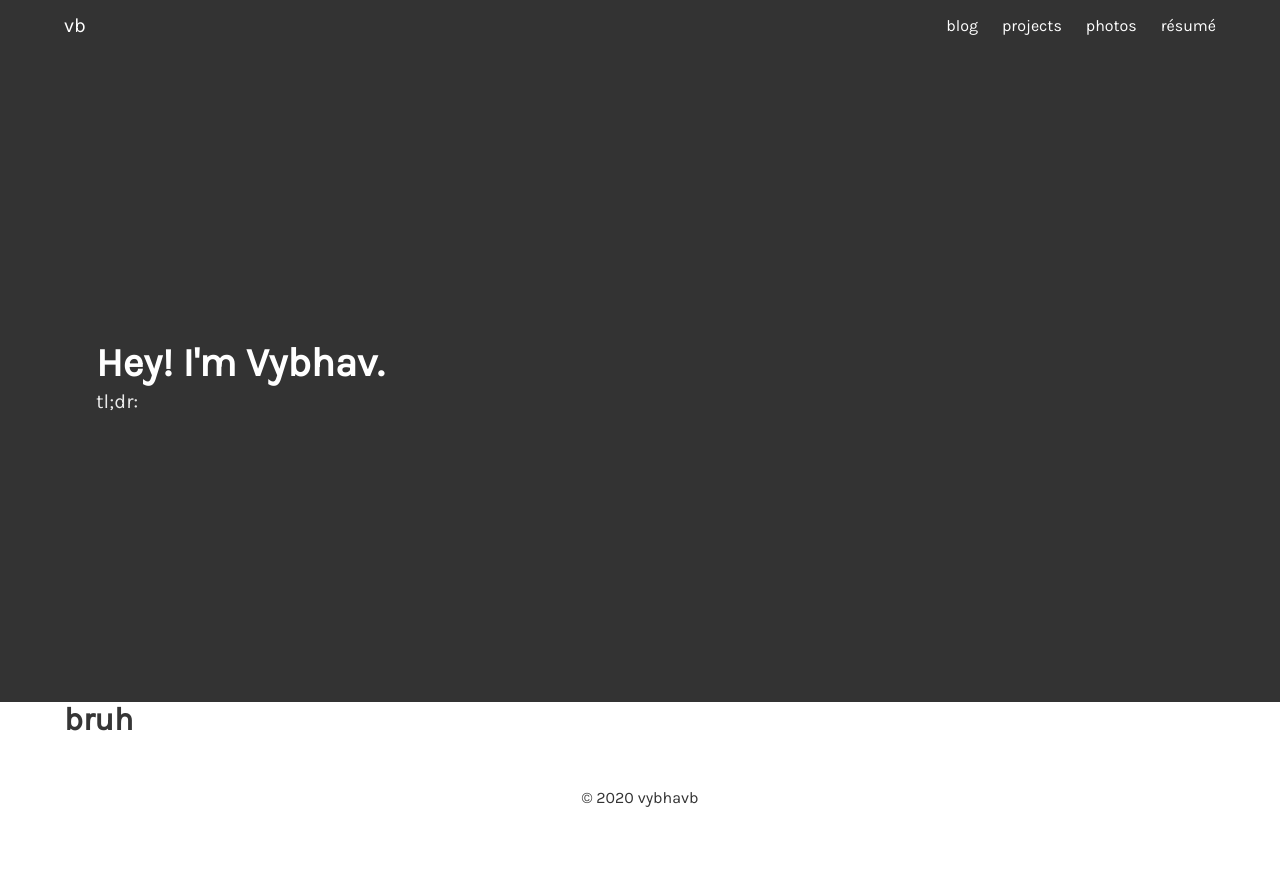
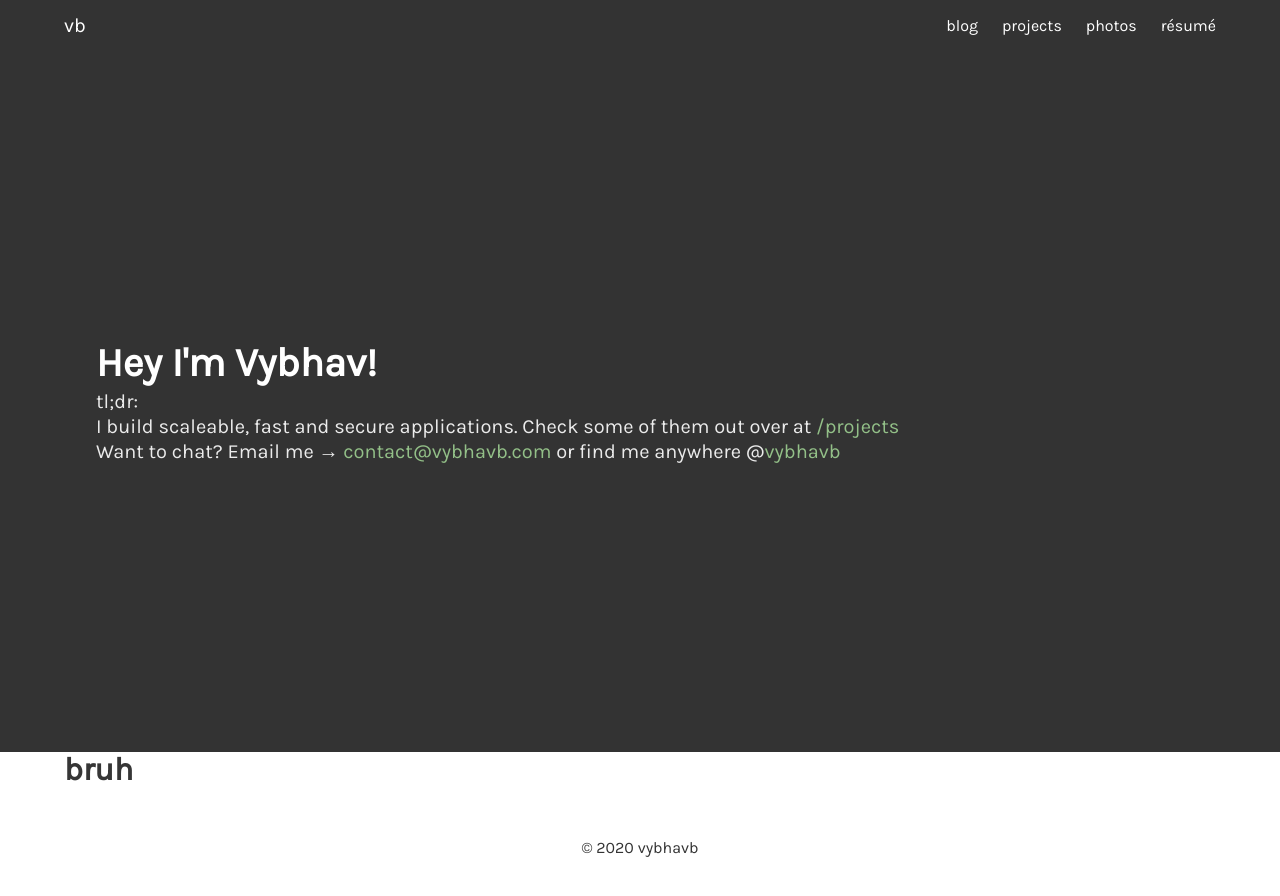
Before and after one commit to vybhavab/vybhavb-website, a Next.js app: page / in a window 1280 px wide. Shown: the top 896 px of the page. Built offline with nearby package versions, Linux system fonts and the light colour scheme.

Commit message:
testing out new setup for the index page

```diff
--- a/src/pages/index.jsx
+++ b/src/pages/index.jsx
@@ -1,5 +1,5 @@
 import React from 'react';
-// import Typed from 'react-typed';
+import Typed from 'react-typed';
 import classnames from 'classnames';
 import { connect } from 'react-redux';
 // import PropTypes from 'prop-types';
@@ -27,16 +27,13 @@ class Index extends React.Component {
         <section className="hero is-dark is-large">
           <div className="hero-body">
             <div className="container">
-              <h1 className={classnames('title', 'is-size-2', { 'fade-in': shouldDoFade })} onAnimationEnd={this.callFirst}>
-                Hey! I&apos;m Vybhav.
+              <h1 className={classnames('title', 'is-2', 'is-3-mobile', { 'fade-in': shouldDoFade })} onAnimationEnd={this.callFirst}>
+                Hey I&apos;m Vybhav!
               </h1>
-              <p className="subtitle">
-                tl;dr:&nbsp;
-                {/* <Typed
-              strings={['i am you', 'you am i']}
-              typeSpeed={40}
-              backSpeed={20}
-            /> */}
+              <p className={classnames('subtitle', 'is-5', { 'fade-in': shouldDoFade })}>
+                tl;dr:&nbsp; <br />
+                I build scaleable, fast and secure applications. Check some of them out over at <a href="/projects" className="has-text-link">/projects</a> <br />
+                Want to chat? Email me → <a href="mailto:contact@vybhavb.com" className="has-text-link">contact@vybhavb.com</a> or find me anywhere @<a href="https://keybase.io/vybhavb" className="has-text-link">vybhavb</a>
               </p>
             </div>
           </div>
```
Also changed, not shown: src/assets/css/main.scss (+0 -8 lines).
